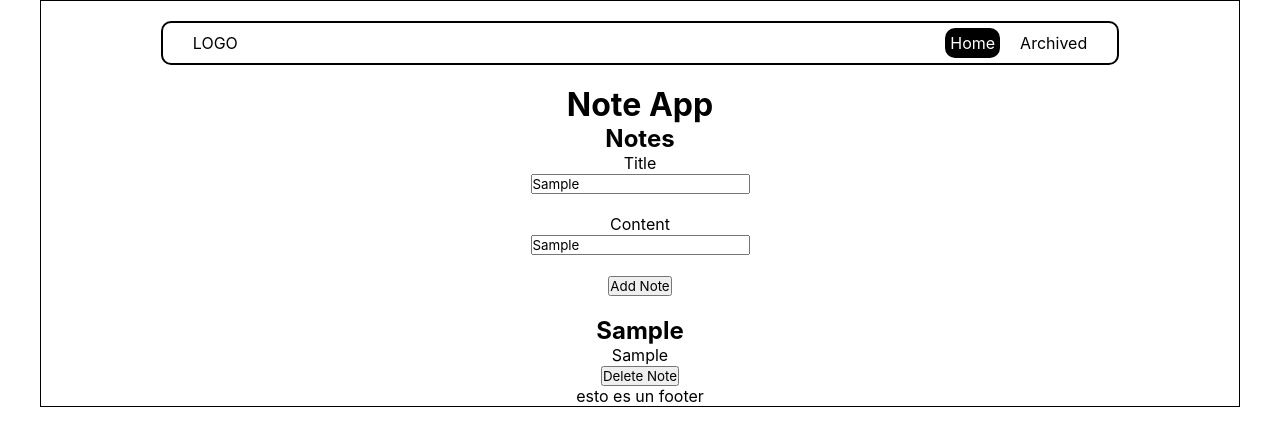
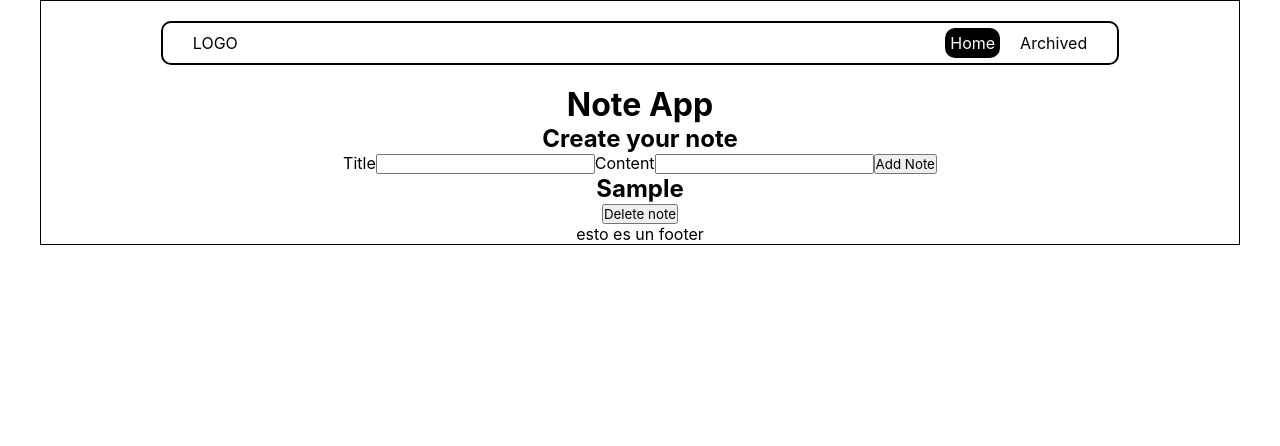
Before and after one commit to Carlosmedina06/Notepad-App, a React (Vite) app in the folder client/: page / in a window 1280 px wide. Both pictures are taken after typing "Sample", "Sample" into the empty fields and a click on the button "Add Note". Shown: the top 446 px of the page. Built offline with nearby package versions, Linux system fonts and the light colour scheme.

Commit message:
modularizing

```diff
--- a/client/package.json
+++ b/client/package.json
@@ -11,6 +11,7 @@
   "dependencies": {
     "react": "^18.2.0",
     "react-dom": "^18.2.0",
+    "react-icons": "^4.7.1",
     "react-router-dom": "^6.6.1",
     "styled-components": "^5.3.6",
     "zustand": "^4.2.0"
--- /dev/null
+++ b/client/src/Components/Form/Form.jsx
@@ -0,0 +1,24 @@
+import React from 'react'
+
+const Form = ({ input, handleSubmit, handlerChange }) => {
+  return (
+    <>
+      <form onSubmit={handleSubmit}>
+        <h2>Create your note</h2>
+        <label htmlFor="title">Title</label>
+        <input id="title" name="title" type="text" value={input.title} onChange={handlerChange} />
+        <label htmlFor="content">Content</label>
+        <input
+          id="content"
+          name="content"
+          type="text"
+          value={input.content}
+          onChange={handlerChange}
+        />
+        <button type="submit">Add Note</button>
+      </form>
+    </>
+  )
+}
+
+export default Form
--- /dev/null
+++ b/client/src/Components/NoteCard/NoteCard.jsx
@@ -0,0 +1,19 @@
+import React from 'react'
+
+const NoteCard = ({ notes, handleDelete }) => {
+  return (
+    <>
+      {notes.map((note) => {
+        return (
+          <div key={note.id}>
+            <h2>{note.title}</h2>
+            <p>{note.content}</p>
+            <button onClick={() => handleDelete(note.id)}>Delete note</button>
+          </div>
+        )
+      })}
+    </>
+  )
+}
+
+export default NoteCard
--- a/client/src/Pages/Home.jsx
+++ b/client/src/Pages/Home.jsx
@@ -1,26 +1,38 @@
 import React, { useState } from 'react'
 
+import Form from '../Components/Form/Form'
+import NoteCard from '../Components/NoteCard/NoteCard'
 import { useNotesStore } from '../store/notesStore'
 
 const Home = () => {
   const notes = useNotesStore((state) => state.notes)
   const { createNote, deleteNote } = useNotesStore()
+  const [input, setInput] = useState({})
   const [note, setNote] = useState({})
 
   const handlerChange = (e) => {
+    const { name, value } = e.target
+
+    setInput({
+      ...input,
+      [name]: value,
+    })
+
     let newNote = {
       id: Date.now(),
-      [e.target.name]: e.target.value,
+      ...input,
     }
 
     setNote({ ...note, ...newNote })
   }
-
   const handleSubmit = (e) => {
     e.preventDefault()
     createNote(note)
+    setInput({
+      title: '',
+      content: '',
+    })
   }
-
   const handleDelete = (id) => {
     deleteNote(id)
   }
@@ -28,35 +40,8 @@
   return (
     <>
       <h1>Note App</h1>
-      <form onSubmit={handleSubmit}>
-        <h2>Notes</h2>
-        <label htmlFor="title">Title</label>
-        <br />
-        <input id="title" name="title" type="text" onChange={handlerChange} />
-        <br />
-        <br />
-        <label htmlFor="content">Content</label>
-        <br />
-        <input id="content" name="content" type="text" onChange={handlerChange} />
-        <br />
-        <br />
-        <button type="submit">Add Note</button>
-      </form>
-      <br />
-
-      {!notes ? (
-        <p>Notes not found</p>
-      ) : (
-        notes.map((note) => {
-          return (
-            <div key={note.id}>
-              <h2>{note.title}</h2>
-              <p>{note.content}</p>
-              <button onClick={() => handleDelete(note.id)}>Delete Note</button>
-            </div>
-          )
-        })
-      )}
+      <Form handleSubmit={handleSubmit} handlerChange={handlerChange} input={input} />
+      <NoteCard handleDelete={handleDelete} notes={notes} />
     </>
   )
 }
```
Also changed, not shown: 1 other file (tests, documents, lock files or other folders).
